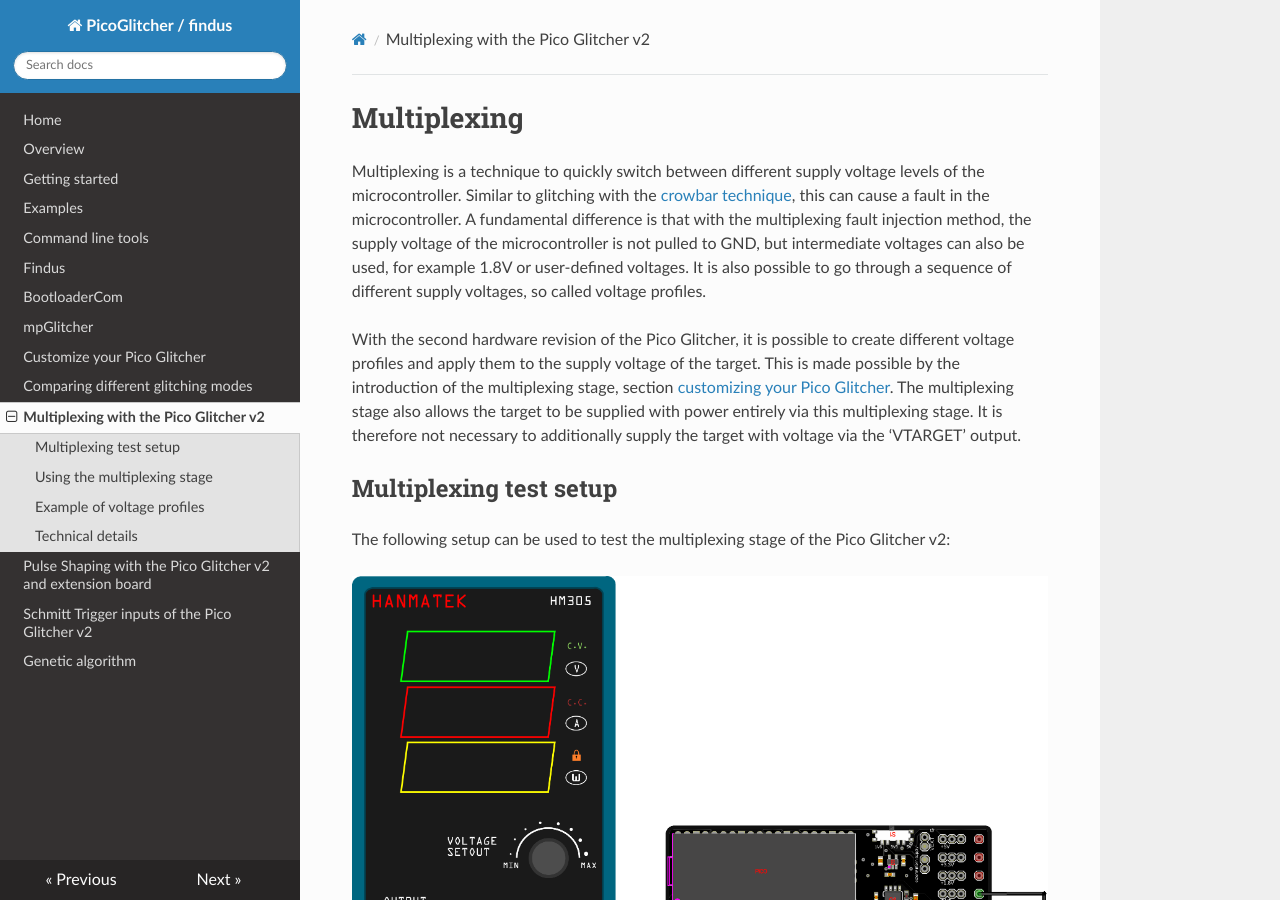
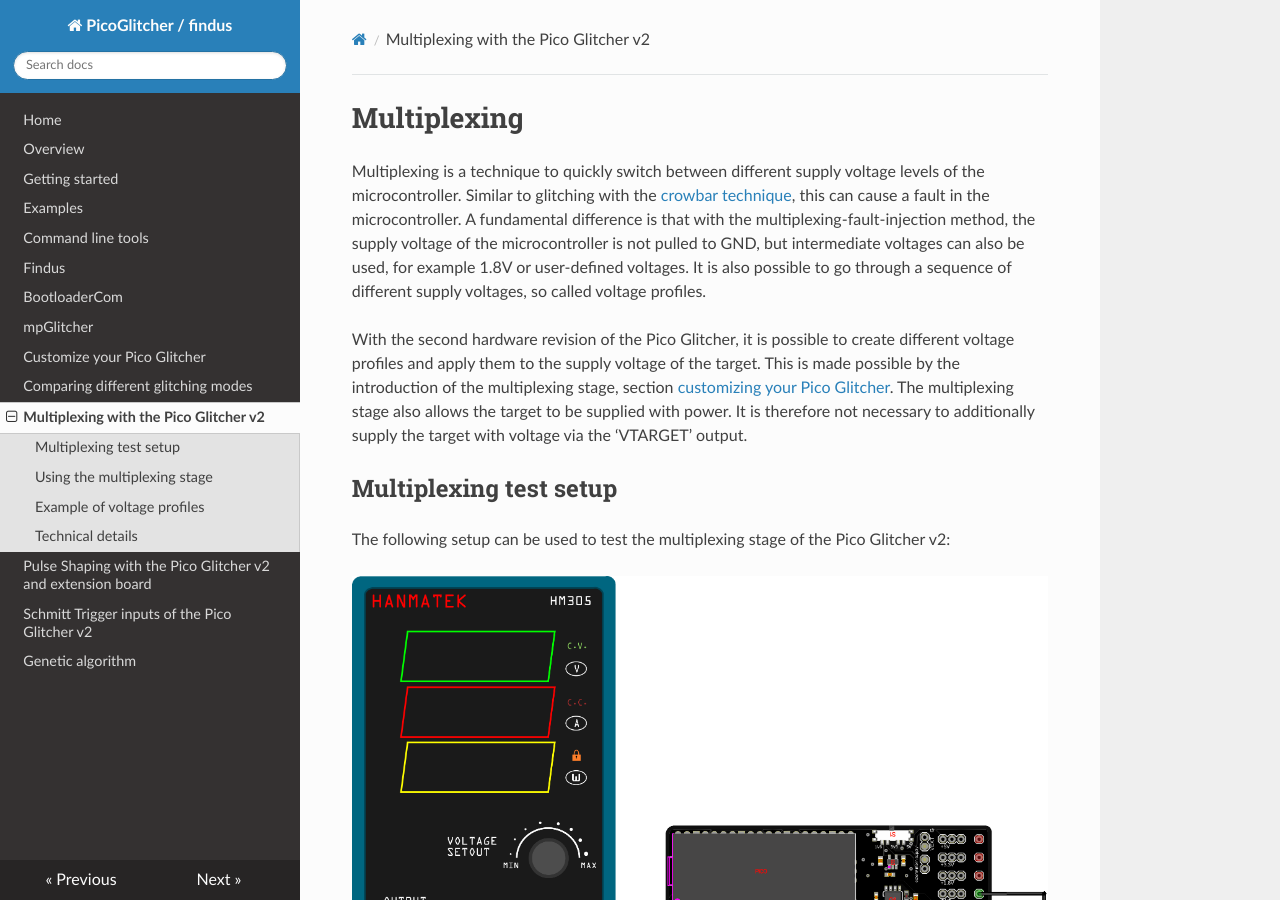
Before and after one commit to MKesenheimer/fault-injection-library, an MkDocs documentation site: the page built from docs/multiplexing.md, in a window 1280 px wide and 900 px high. Built offline with MkDocs 1.6.1, drawn with Linux system fonts in a browser that asks for light colours; nearby versions of some CDN libraries; some of the changed text lies outside the part shown.

Commit message:
corrections

```diff
--- a/docs/multiplexing.md
+++ b/docs/multiplexing.md
@@ -1,11 +1,11 @@
 # Multiplexing
 
 Multiplexing is a technique to quickly switch between different supply voltage levels of the microcontroller. Similar to glitching with the [crowbar technique](glitches.md), this can cause a fault in the microcontroller.
-A fundamental difference is that with the multiplexing fault injection method, the supply voltage of the microcontroller is not pulled to GND, but intermediate voltages can also be used, for example 1.8V or user-defined voltages.
+A fundamental difference is that with the multiplexing-fault-injection method, the supply voltage of the microcontroller is not pulled to GND, but intermediate voltages can also be used, for example 1.8V or user-defined voltages.
 It is also possible to go through a sequence of different supply voltages, so called voltage profiles.
 
 With the second hardware revision of the Pico Glitcher, it is possible to create different voltage profiles and apply them to the supply voltage of the target. This is made possible by the introduction of the multiplexing stage, section [customizing your Pico Glitcher](customize.md#pico-glitcher-v2-gpio-pin-overview).
-The multiplexing stage also allows the target to be supplied with power entirely via this multiplexing stage. It is therefore not necessary to additionally supply the target with voltage via the ‘VTARGET’ output.
+The multiplexing stage also allows the target to be supplied with power. It is therefore not necessary to additionally supply the target with voltage via the ‘VTARGET’ output.
 
 ## Multiplexing test setup
 
```
Also changed, not shown: other parts of docs/multiplexing.md (+2 -2 lines).
